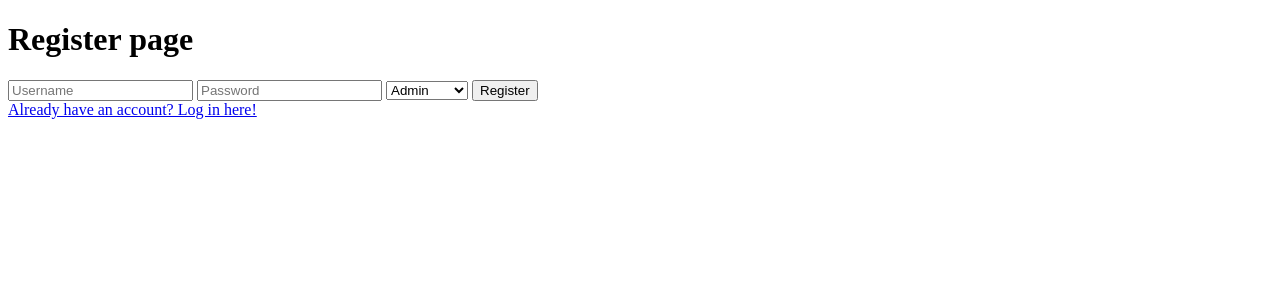
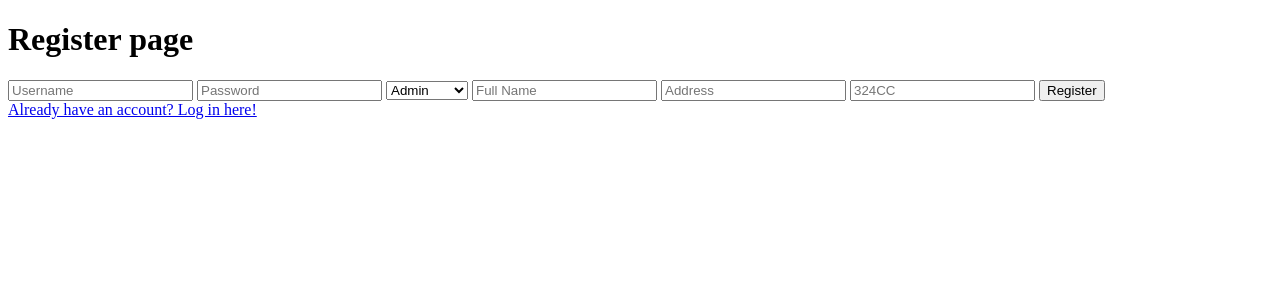
Before and after one commit to AlexandruDanielBarbu/Student-request-manager, a Flask app: page /register in a window 1280 px wide. Shown: the top 300 px of the page. Run offline with Flask 3, Linux system fonts and the light colour scheme.

Commit message:
Students can have multiple data stored in database.
Signed-off-by: Barbu Alexandru Daniel <barbualex.daniel2004@gmail.com>

```diff
--- a/app.py
+++ b/app.py
@@ -30,6 +30,19 @@ class User(db.Model, UserMixin):
     password = db.Column(db.String(80), nullable=False)
     role = db.Column(db.String(20), nullable=False)
 
+class Student(db.Model):
+    id = db.Column(db.Integer, primary_key=True)
+    user_id = db.Column(db.Integer, db.ForeignKey('user.id'), nullable=False)
+    name = db.Column(db.String(100), nullable=False)
+    address = db.Column(db.String(200), nullable=False)
+    courses = db.Column(db.Text, nullable=True) # Store as JSON or comma-separated values
+    grades = db.Column(db.Text, nullable=True)  # Store as JSON or other formats
+    group = db.Column(db.Text, nullable=True)   # Student group. 311CA 322CC 432CB
+
+    # Relationship to User
+    user = db.relationship('User', backref=db.backref('student', uselist=False))
+
+
 class RegisterForm(FlaskForm):
     username = StringField(validators=[
                            InputRequired(), Length(min=4, max=20)], render_kw={"placeholder": "Username"})
@@ -39,6 +52,13 @@ class RegisterForm(FlaskForm):
 
     role = SelectField('Role', choices=[('admin', 'Admin'), ('employee', 'Employee'), ('student', 'Student')],
                        validators=[InputRequired()], render_kw={"placeholder": "Role"})
+
+
+    # Student-specific fields
+    name = StringField(validators=[Length(max=100)], render_kw={"placeholder": "Full Name"})
+    address = StringField(validators=[Length(max=200)], render_kw={"placeholder": "Address"})
+    group = StringField(validators=[Length(max=7)], render_kw={"placeholder": "324CC"})
+
 
     submit = SubmitField('Register')
 
@@ -99,13 +119,35 @@ def register():
 
     if form.validate_on_submit():
         hashed_password = bcrypt.generate_password_hash(form.password.data)
+
+        # Create a User entry
         new_user = User(username=form.username.data, password=hashed_password, role=form.role.data)
         db.session.add(new_user)
         db.session.commit()
+
+        # If the role is 'student', create a Student entry
+        if form.role.data == 'student':
+            # Create a new student
+            new_student = Student(
+                user_id=new_user.id,
+                name=form.name.data,
+                address=form.address.data,
+                group=form.group.data
+            )
+
+            # Add the new student
+            db.session.add(new_student)
+            db.session.commit()
+
         return redirect(url_for('login'))
 
     return render_template('register.html', form=form)
 
+@app.route('/student/<int:student_id>')
+@login_required
+def view_student(student_id):
+    student = Student.query.get_or_404(student_id)
+    return render_template('student_profile.html', student=student)
 
 
 if __name__ == '__main__':
--- a/templates/register.html
+++ b/templates/register.html
@@ -13,6 +13,9 @@
         {{ form.username }}
         {{ form.password }}
         {{ form.role }}
+        {{ form.name }}
+        {{ form.address }}
+        {{ form.group }}
         {{ form.submit }}
     </form>
 
--- /dev/null
+++ b/templates/student_profile.html
@@ -0,0 +1,5 @@
+<h1>Student Profile</h1>
+<p>Name: {{ student.name }}</p>
+<p>Address: {{ student.address }}</p>
+<p>Courses: {{ student.courses }}</p>
+<p>Grades: {{ student.grades }}</p>
```
Also changed, not shown: instance/database.db.
